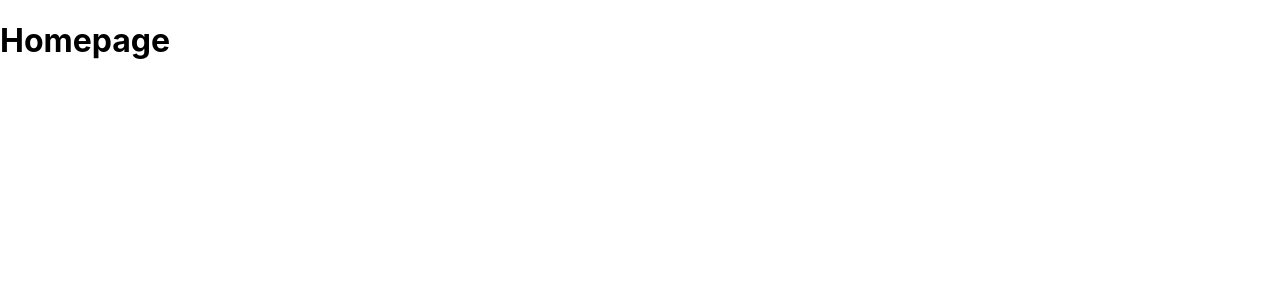
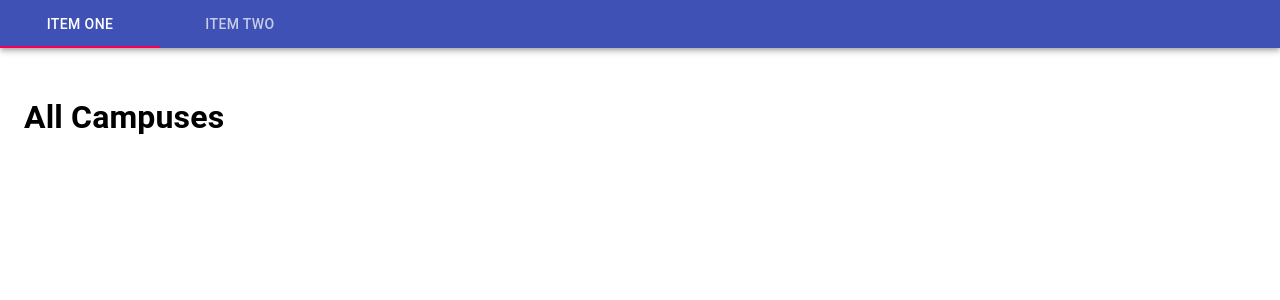
Before and after one commit to Naveed-Naqi/TTP_CRUD_APP, a React (Create React App) app: page / in a window 1280 px wide. Shown: the top 300 px of the page. Built offline with nearby package versions, Linux system fonts and the light colour scheme.

Commit message:
Added Tab Navigation

```diff
--- a/package.json
+++ b/package.json
@@ -3,6 +3,7 @@
   "version": "0.1.0",
   "private": true,
   "dependencies": {
+    "@material-ui/core": "^4.8.3",
     "@testing-library/jest-dom": "^4.2.4",
     "@testing-library/react": "^9.4.0",
     "@testing-library/user-event": "^7.2.1",
--- a/src/App.js
+++ b/src/App.js
@@ -1,18 +1,16 @@
 import React from 'react';
 import { BrowserRouter as Router, Route, Switch } from "react-router-dom";
-import Homepage from './components/Homepage';
-import Students from './components/students/AllStudents';
-import Campuses from './components/campuses/AllCampuses';
+import TabNavigation from "./components/layout/TabNavigation";
 
 function App() {
   return (
     <Router>
         <div>
             <Switch>
-
-                <Route exact path="/" component={Homepage} />
+                <Route path ="/" component={TabNavigation} />
+                {/* <Route exact path="/" component={Homepage} />
                 <Route exact path="/campuses" component={Campuses} />
-                <Route exact path="/students" component={Students} />
+                <Route exact path="/students" component={Students} /> */}
 
             </Switch>
         </div>
--- a/src/components/campuses/AllCampuses.js
+++ b/src/components/campuses/AllCampuses.js
@@ -1,6 +1,6 @@
 import React, { Component } from 'react'
 
-export default class Campuses extends Component {
+export default class AllCampuses extends Component {
     render() {
         return (
             <div>
--- /dev/null
+++ b/src/components/layout/TabNavigation.js
@@ -0,0 +1,73 @@
+import React from 'react';
+import PropTypes from 'prop-types';
+import { makeStyles } from '@material-ui/core/styles';
+import AppBar from '@material-ui/core/AppBar';
+import Tabs from '@material-ui/core/Tabs';
+import Tab from '@material-ui/core/Tab';
+import Typography from '@material-ui/core/Typography';
+import Box from '@material-ui/core/Box';
+import AllCampuses from '../campuses/AllCampuses';
+import AllStudents from '../students/AllStudents';
+
+function TabPanel(props) {
+  const { children, value, index, ...other } = props;
+
+  return (
+    <Typography
+      component="div"
+      role="tabpanel"
+      hidden={value !== index}
+      id={`simple-tabpanel-${index}`}
+      aria-labelledby={`simple-tab-${index}`}
+      {...other}
+    >
+      {value === index && <Box p={3}>{children}</Box>}
+    </Typography>
+  );
+}
+
+TabPanel.propTypes = {
+  children: PropTypes.node,
+  index: PropTypes.any.isRequired,
+  value: PropTypes.any.isRequired,
+};
+
+function a11yProps(index) {
+  return {
+    id: `simple-tab-${index}`,
+    'aria-controls': `simple-tabpanel-${index}`,
+  };
+}
+
+const useStyles = makeStyles(theme => ({
+  root: {
+    flexGrow: 1,
+    backgroundColor: theme.palette.background.paper,
+  },
+}));
+
+export default function SimpleTabs() {
+  const classes = useStyles();
+  const [value, setValue] = React.useState(0);
+
+  const handleChange = (event, newValue) => {
+    setValue(newValue);
+  };
+
+  return (
+    <div className={classes.root}>
+      <AppBar position="static">
+        <Tabs value={value} onChange={handleChange} aria-label="simple tabs example">
+          <Tab label="Item One" {...a11yProps(0)} />
+          <Tab label="Item Two" {...a11yProps(1)} />
+        </Tabs>
+      </AppBar>
+      <TabPanel value={value} index={0}>
+        <AllCampuses></AllCampuses>
+      </TabPanel>
+      <TabPanel value={value} index={1}>
+        <AllStudents></AllStudents>
+      </TabPanel>
+    </div>
+  );
+}
--- a/src/components/students/AllStudents.js
+++ b/src/components/students/AllStudents.js
@@ -1,6 +1,6 @@
 import React, { Component } from 'react'
 
-export default class Students extends Component {
+export default class AllStudents extends Component {
     render() {
         return (
             <div>
```
Also changed, not shown: src/components/campuses/SingleCampus.js (+11 -0 lines), 1 other file (tests, documents, lock files or other folders).
